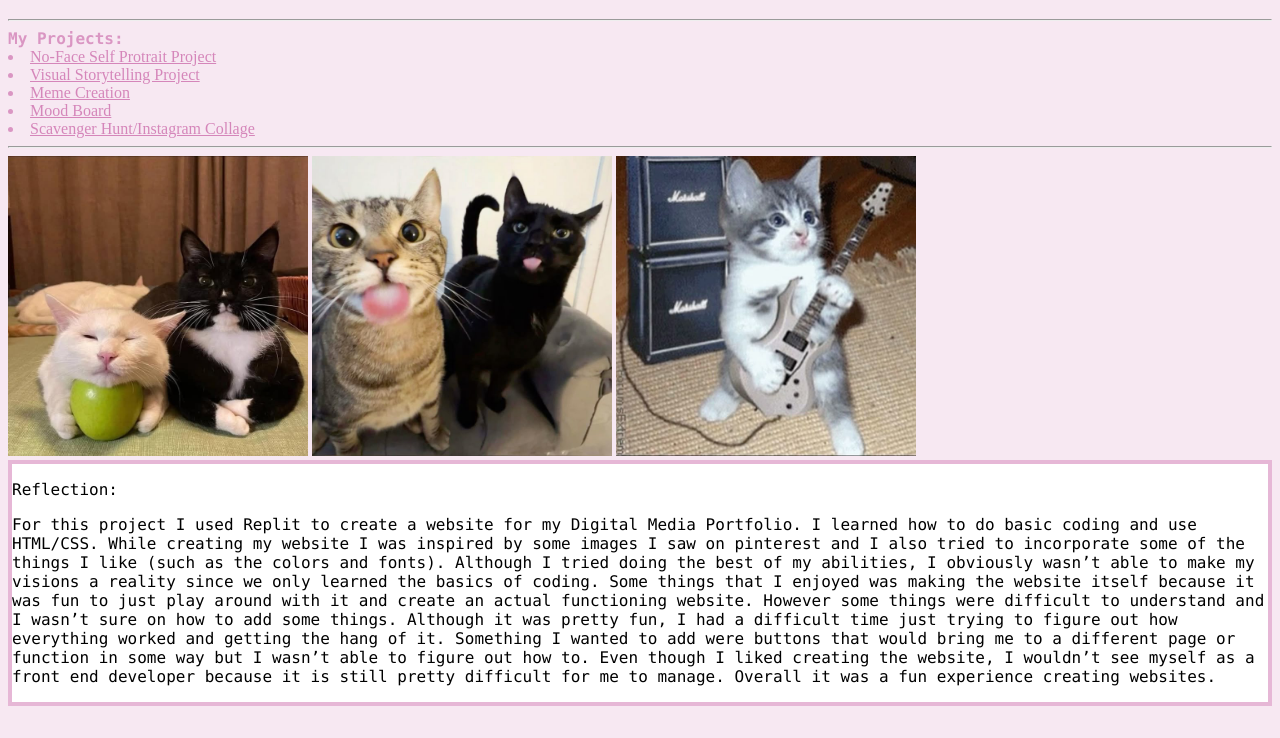
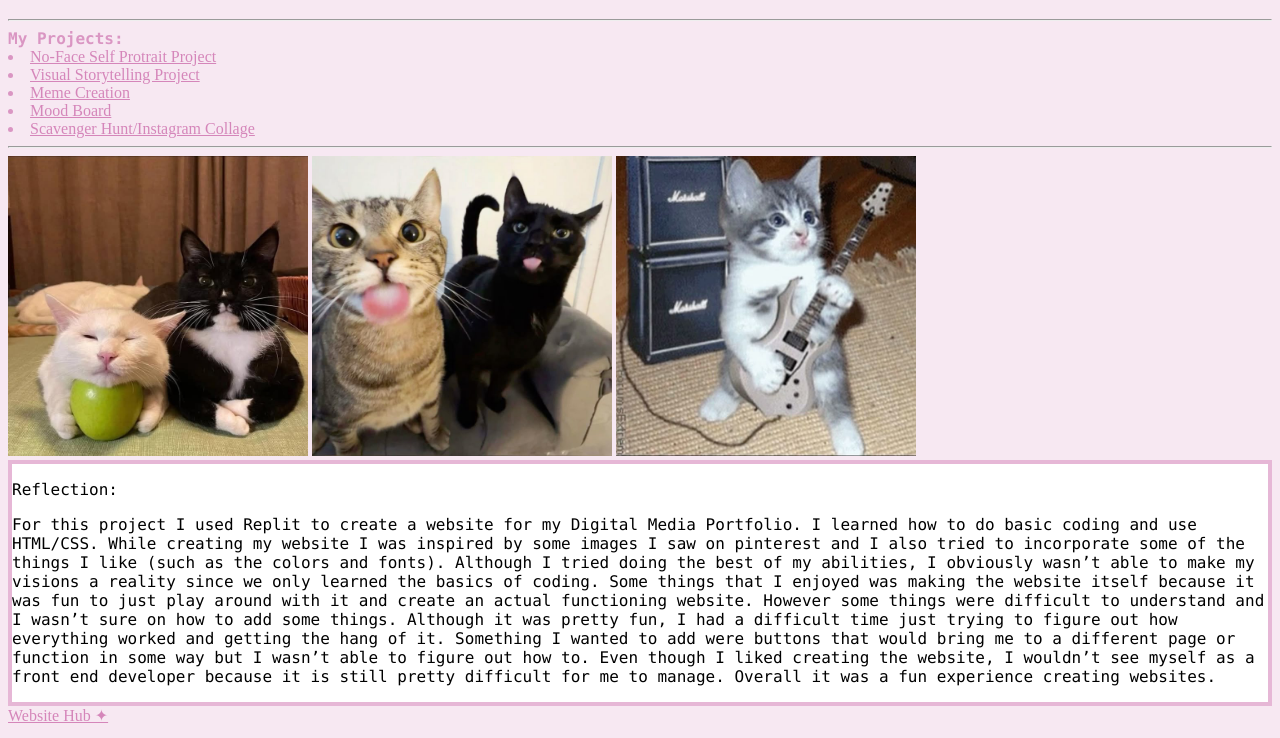
Before and after one commit to sophi4gao/Digital-Media-Website-Portfolio, a plain HTML site: page index.html in a window 1280 px wide. Shown: the part 62-800 px from the top of the page. Drawn offline with Linux system fonts and the light colour scheme; a script that the page names is missing.

Commit message:
Add files via upload

```diff
--- a/index.html
+++ b/index.html
@@ -28,7 +28,7 @@
   <script src="script.js"></script>
   <hr>
 <b>My Projects:</b>
-  <li> <a href="about.html">No-Face Self Protrait Project</a> </li>
+<li> <a href="about.html">No-Face Self Protrait Project</a> </li>
   <li> <a href="visualstorytelling.html">Visual     Storytelling Project</a> </li>
   <li> <a href="newproject.html">Meme Creation</a> </li>
   <li> <a href="reddrawing.html">Mood Board</a> </li>
@@ -42,6 +42,8 @@
     <p>For this project I used Replit to create a website for my Digital Media Portfolio. I learned how to do basic coding and use HTML/CSS. While creating my website I was inspired by some images I saw on pinterest and I also tried to incorporate some of the things I like (such as the colors and fonts). Although I tried doing the best of my abilities, I obviously wasn’t able to make my visions a reality since we only learned the basics of coding. Some things that I enjoyed was making the website itself because it was fun to just play around with it and create an actual functioning website. However some things were difficult to understand and I wasn’t sure on how to add some things.
     Although it was pretty fun, I had a difficult time just trying to figure out how everything worked and getting the hang of it. Something I wanted to add were buttons that would bring me to a different page or function in some way but I wasn’t able to figure out how to. Even though I liked creating the website, I wouldn’t see myself as a front end developer because it is still pretty difficult for me to manage. Overall it was a fun experience creating websites. </p>
     </div>
+
+    <a href=" https://warrenzeng15.github.io/Digital-Media-25-Website-Hub/">Website Hub ✦</a>
 </body>
 
 </html>
```
